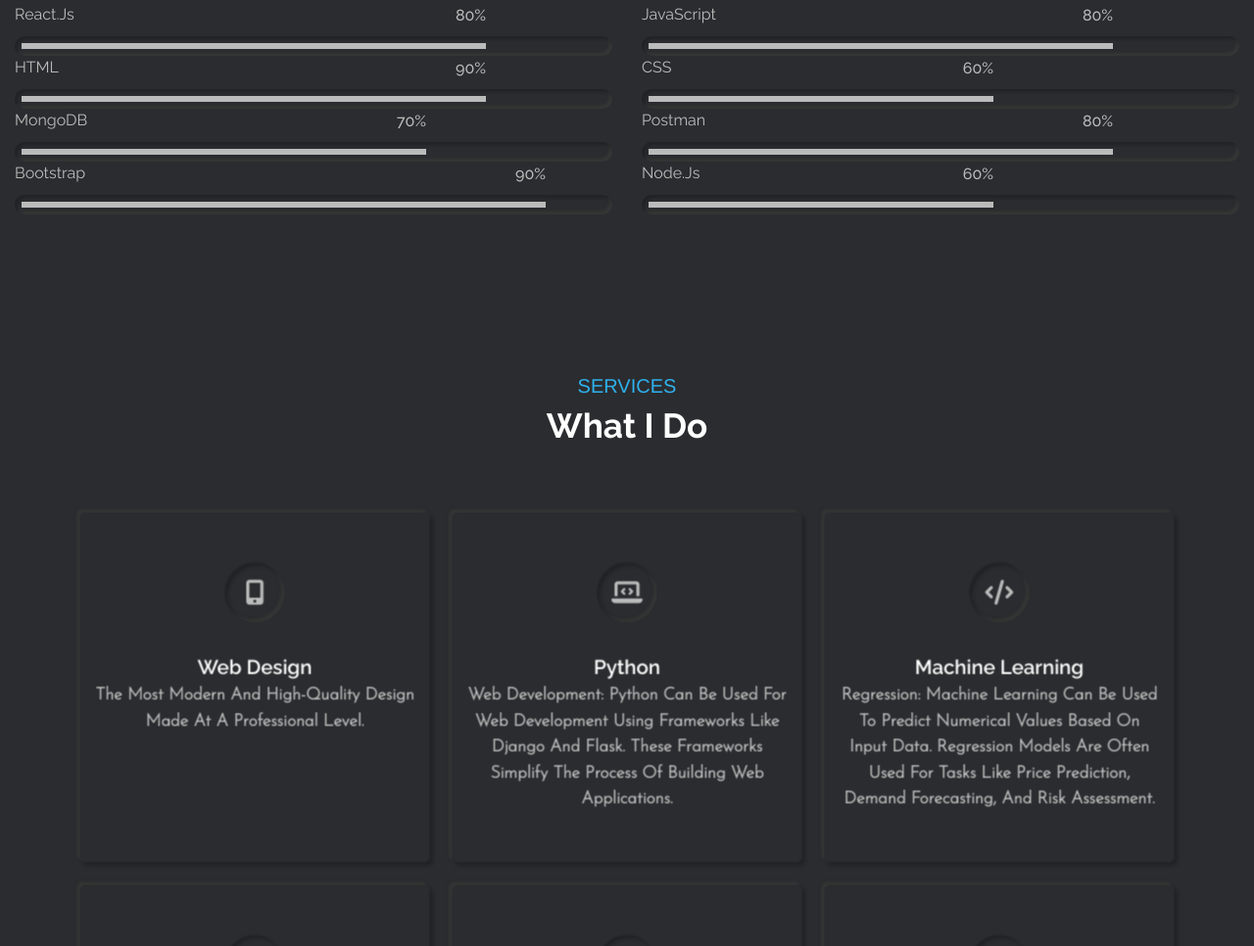
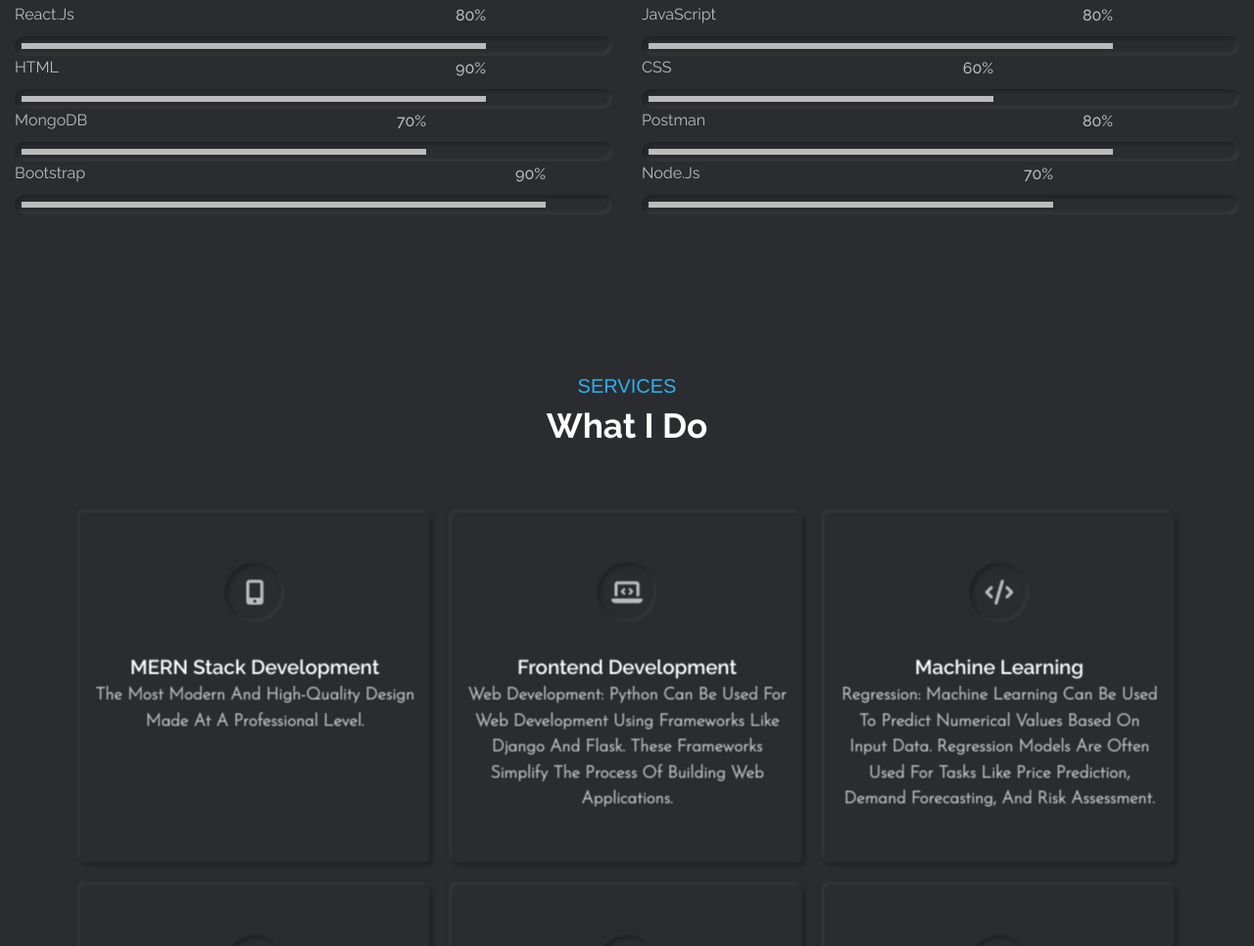
Before and after one commit to CharudattaGhute/Portfolio_website, a plain HTML site: page index.html in a window 1280 px wide. Shown: the part 1823-2789 px from the top of the page at 98% size. Drawn offline with nearby package versions, Linux system fonts and the light colour scheme; a web font is replaced by a local one.

Commit message:
main page updated

```diff
--- a/index.html
+++ b/index.html
@@ -292,8 +292,8 @@
           <div class="skill-item">
             <p>Node.js</p>
             <div class="progress inner-shadow">
-              <div class="progress-bar" style="width: calc(60% - 14px);">
-                <span>60%</span>
+              <div class="progress-bar" style="width: calc(70% - 14px);">
+                <span>70%</span>
               </div>
             </div>
           </div>
@@ -423,7 +423,7 @@
             <div class="icon inner-shadow">
               <i class="fas fa-mobile-alt"></i>
             </div>
-            <h3>Web design</h3>
+            <h3>MERN stack Development</h3>
             <p>The most modern and high-quality design made at a professional level.</p>
           </div>
         </div>
@@ -434,7 +434,7 @@
             <div class="icon inner-shadow">
               <i class="fas fa-laptop-code"></i>
             </div>
-            <h3>Python</h3>
+            <h3>Frontend Development</h3>
             <p>Web Development: Python can be used for web development using frameworks like Django and Flask.
               These frameworks simplify the process of building web applications.</p>
           </div>
```
